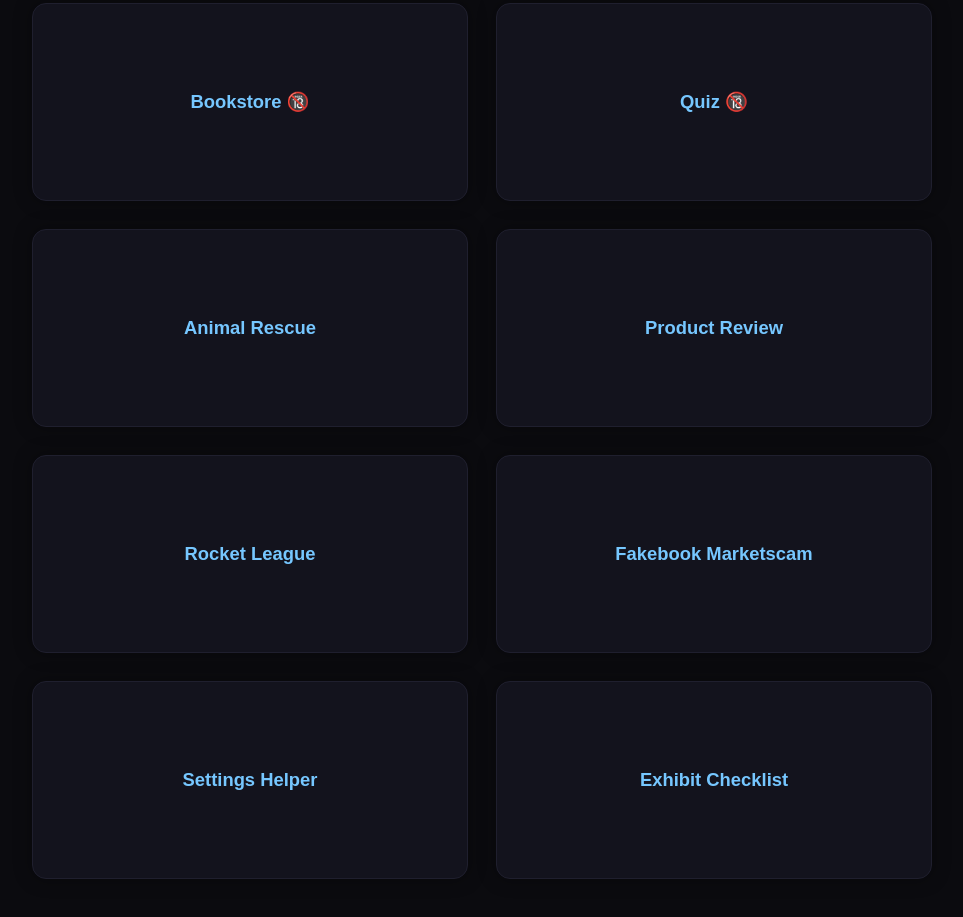
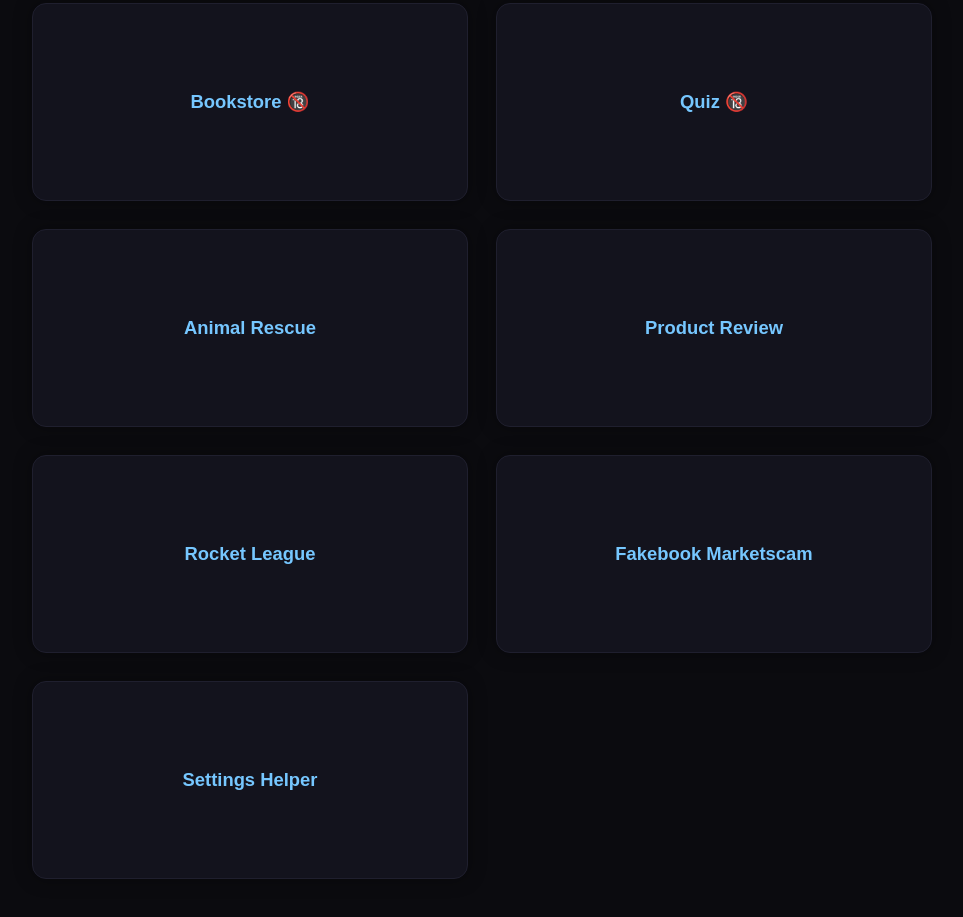
Before and after one commit to V4nt4Vo1d/Project-Hub, a plain HTML site: page Homepage/index.html in a window 1280 px wide. Shown: the part 538-1455 px from the top of the page, without its empty margins (158-1121 px from the left). Drawn offline with Linux system fonts and the light colour scheme.

Commit message:
Removed Exhibit Checklistfrom project hub

```diff
--- a/Homepage/index.html
+++ b/Homepage/index.html
@@ -33,7 +33,6 @@
     <div class="card"><a href="https://rl.vantaproject.space">Rocket League</a></div>
     <div class="card"><a href="/random-6/index.html">Fakebook Marketscam</a></div>
     <div class="card"><a href="https://settings.vantaproject.space">Settings Helper</a></div>
-    <div class="card"><a href="https://cp.vantaproject.space">Exhibit Checklist</a></div>
   </div>
 
   <div id="passwordModal" class="modal">
```
